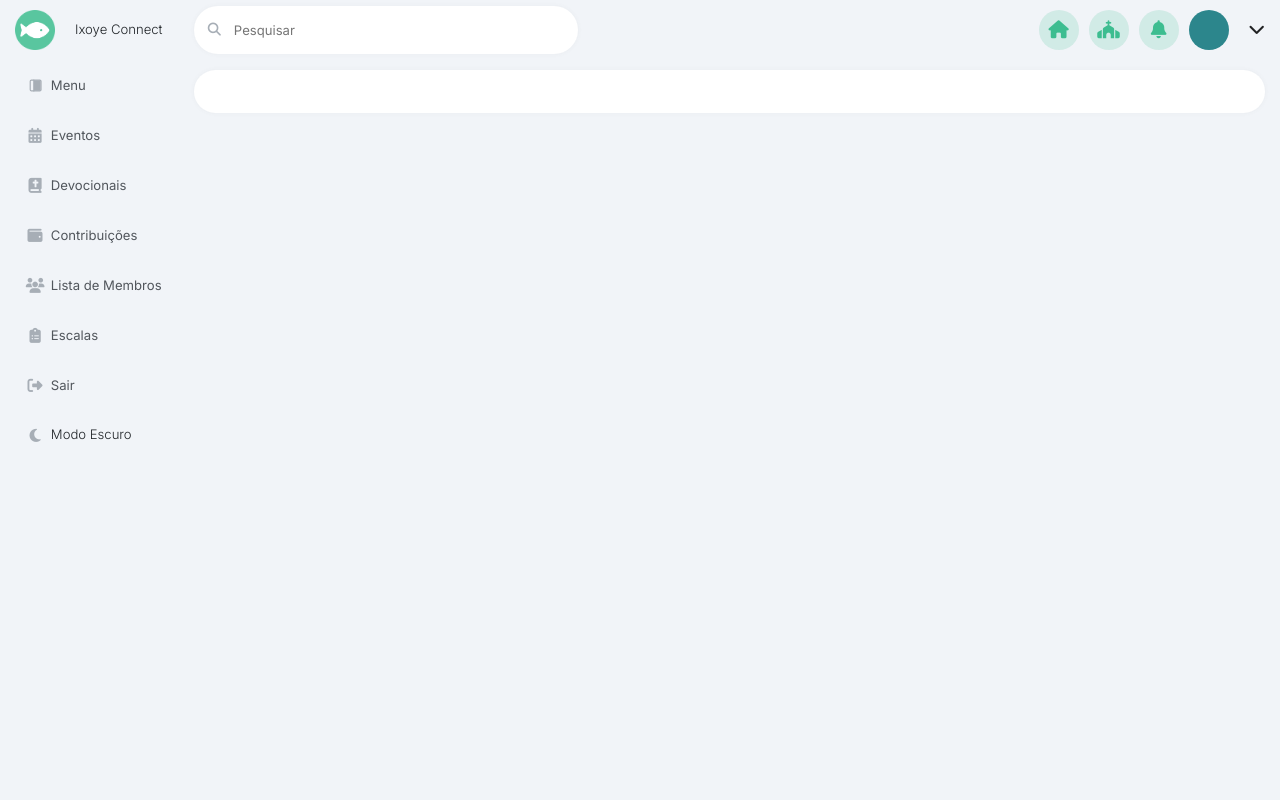
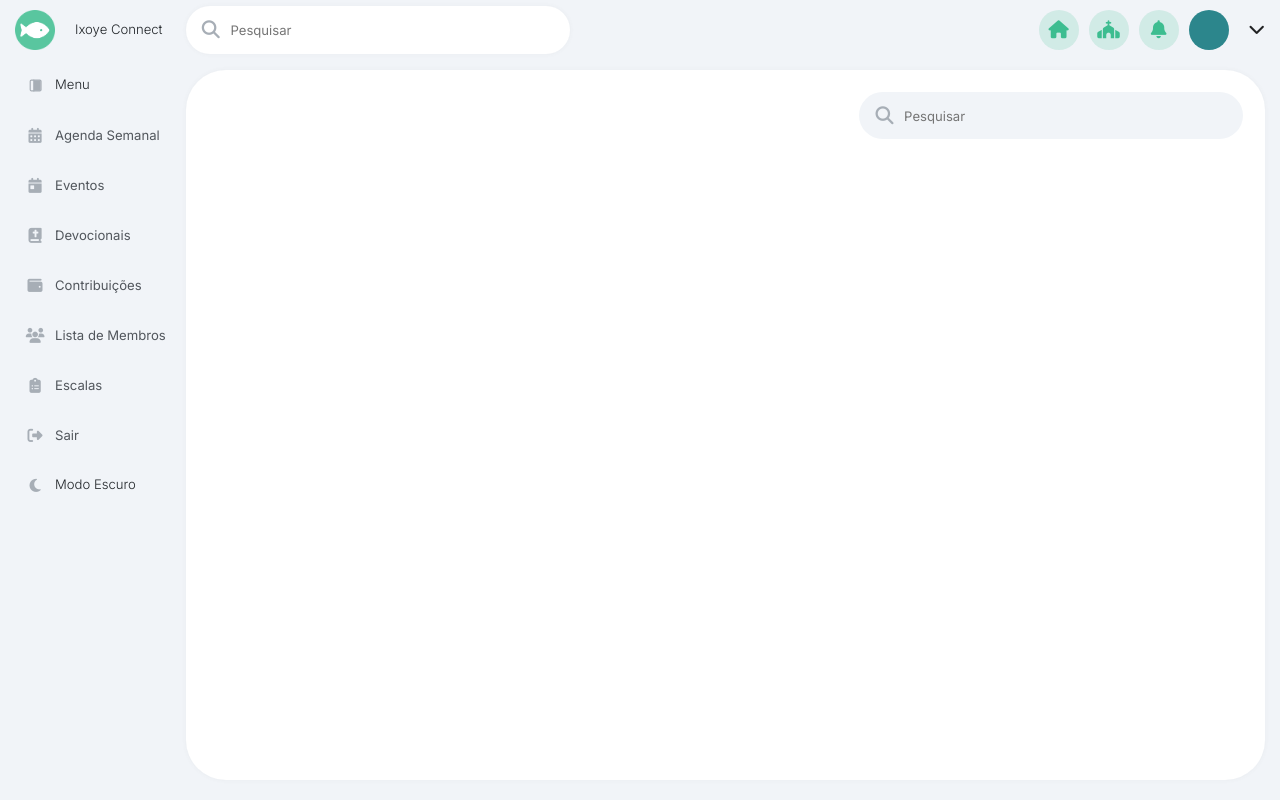
Before and after one commit to noemimedeiros/ixoyeconnect, a Django app: page /dashboard/ in a window 1280 px wide. Run offline with Django 5.2, Linux system fonts and the light colour scheme; parts of the project's set-up code (start-up, migrations or seed data) failed here and were passed over; some libraries are stand-ins or nearby versions.

Commit message:
Iniciando página de agenda semanal

```diff
--- /dev/null
+++ b/apps/agenda/urls.py
@@ -0,0 +1,13 @@
+from django.urls import path
+from django.conf.urls.static import static
+from django.urls import path
+
+from ixoyeconnect import settings
+
+from . import views
+
+app_name = 'agenda'
+
+urlpatterns = [
+    path('agendas/', views.AgendaSemanal.as_view(), name="agendas_list_view"),
+] + static(settings.STATIC_ROOT, document_root=settings.STATIC_ROOT)
--- a/apps/core/static/css/main.css
+++ b/apps/core/static/css/main.css
@@ -3,9 +3,9 @@
     height: 100vh;
     width: 100vw;
     background-color: var(--gray-1);
-    display: grid;
-    grid-template-columns: 14vw 1fr;
     padding-inline: 15px;
+    display: flex;
+    column-gap: 20px;
 }
 .top-nav{
     width: 100%;
@@ -56,6 +56,10 @@
     align-items: center;
 }
 
+.side-nav-collapsed{
+    width: 0 !important;
+    transition: width 2s linear;;
+}
 .side-nav-logo{
     gap: 20px;
     height: 60px;
@@ -76,22 +80,25 @@
 }
 .search-input input{
     width: 30vw;
-    text-indent: 20px;
+    text-indent: 25px;
 }
 .search-input i{
     position: absolute;
-    left: 20px;
+    left: 25px;
     transform: translate(-50%, -50%);
     top: 50%;
     color: var(--gray-2);
+    font-size: 18px;
 }
 
 .dashboard-card{
+    flex: 1 0;
     margin-top: 10px;
     border-radius: 40px;
     background-color: var(--body-bg);
     padding: 2%;
     box-shadow: rgba(99, 99, 99, 0.055) 0px 0px 5px 0px;
+    margin-bottom: 20px;
 }
 .side-nav-items a{
     color: var(--gray-3);
@@ -103,9 +110,8 @@
 .side-nav-item{
     width: 100%;
     height: 50px;
-    display: grid;
+    display: flex;
     align-items: center;
-    grid-template-columns: 20% 1fr;
 }
 .side-nav-icon{
     display: flex;
@@ -121,7 +127,16 @@
     width: 15px;
     object-fit: contain;
 }
+.dashboard-content{
+    display: flex;
+    flex-direction: column;
+    flex: 1;
+}
 
+.dashboard-head{
+    display: flex;
+    justify-content: space-between;
+}
 /*
 .top-nav{
     fill: linear-gradient(270deg, #3DBD90 0.48%, #2C868C 99.84%);
--- a/apps/core/static/public/css/main.css
+++ b/apps/core/static/public/css/main.css
@@ -46,7 +46,7 @@
     font-family: "Inter", sans-serif;
     font-optical-sizing: auto;
     font-style: normal;
-    transition: background-color 200ms linear, color 200ms linear !important;
+    transition: background-color 200ms linear !important;
 }
 
 html{
@@ -262,11 +262,11 @@ input[type=file]::file-selector-button {
     font-weight: 500;
     transition: background-color .15s ease-in-out, color .15s ease-in-out, border-color .15s ease-in-out;
 }
+
 .button-primary{
     background-color: var(--green);
     color: white;
 }
-
 .button-primary:hover{
     background-color: var(--aqua-blue);
 }
--- a/apps/core/templates/core/dashboard.html
+++ b/apps/core/templates/core/dashboard.html
@@ -11,8 +11,25 @@
     <section class="dashboard-content">
         {% include "core/partials/_topnav.html" %}
         <div class="dashboard-card">
+            <div class="dashboard-head">
+                <h3><b>{% block app_title %}{% endblock app_title %}</b></h3>
+                <div>
+                    <div class="search-input">
+                        <i class="fa-solid fa-magnifying-glass"></i>
+                        <input class="form-primary" type="text" placeholder="Pesquisar">
+                    </div>
+                </div>
+            </div>
             {% block dashboard_content %}{% endblock dashboard_content %}
         </div>
     </section>
 </section>
 {% endblock content %}
+
+{% block scripts %}
+<script>
+    function menu_collapse(){
+        $('.side-nav-text, .side-nav-icon-text').toggleClass("d-none")
+    }
+</script>
+{% endblock scripts %}
--- a/apps/core/templates/core/partials/_navbar.html
+++ b/apps/core/templates/core/partials/_navbar.html
@@ -2,15 +2,19 @@
 <nav class="side-nav">
     <div class="side-nav-logo">
         <img class="side-nav-icon" src="{% static 'public/img/Logo.png' %}" alt="">
-        Ixoye Connect
+        <span class="side-nav-icon-text">Ixoye Connect</span>
     </div>
     <div class="side-nav-items">
-        <a href="#" class="side-nav-item">
+        <div role="button" onclick="menu_collapse()" class="side-nav-item">
             <div class="side-nav-icon">{% include "core/includes/icons/sidebar.svg" %}</div>
             <div class="side-nav-text">Menu</div>
+        </div>
+        <a href="{% url 'agenda:agendas_list_view' %}" class="side-nav-item">
+            <div class="side-nav-icon"><i class="fa-solid fa-calendar-days"></i></div>
+            <div class="side-nav-text">Agenda Semanal</div>
         </a>
         <a href="#" class="side-nav-item">
-            <div class="side-nav-icon"><i class="fa-solid fa-calendar-days"></i></div>
+            <div class="side-nav-icon"><i class="fa-solid fa-calendar-day"></i></div>
             <div class="side-nav-text">Eventos</div>
         </a>
         <a href="#" class="side-nav-item">
--- a/apps/core/templates/core/partials/_topnav.html
+++ b/apps/core/templates/core/partials/_topnav.html
@@ -1,7 +1,6 @@
 {% load static %}
 <nav class="top-nav">
     <div class="top-nav-left">
-
         <div class="search-input">
             <i class="fa-solid fa-magnifying-glass"></i>
             <input class="form-primary form-search" type="text" placeholder="Pesquisar">
--- a/apps/core/urls.py
+++ b/apps/core/urls.py
@@ -13,5 +13,4 @@ urlpatterns = [
     path('dashboard/', views.DashboradView.as_view(), name='dashboard'),
     path('signup/', views.MyCadastroView.as_view(), name="signup_url"),
     path('login/', views.MyLoginView.as_view(), name="account_login"),
-
 ] + static(settings.STATIC_ROOT, document_root=settings.STATIC_ROOT)
--- a/ixoyeconnect/settings.py
+++ b/ixoyeconnect/settings.py
@@ -74,6 +74,8 @@ AUTHENTICATION_BACKENDS = (
     # `allauth` specific authentication methods, such as login by e-mail
     "allauth.account.auth_backends.AuthenticationBackend"
 )
+
+ACCOUNT_EMAIL_REQUIRED = True
 
 ACCOUNT_FORMS = {
     'login': 'core.forms.MyLoginForm',
--- a/ixoyeconnect/urls.py
+++ b/ixoyeconnect/urls.py
@@ -4,8 +4,10 @@ from django.contrib.staticfiles.urls import staticfiles_urlpatterns
 from django.conf.urls.static import static
 from django.conf import settings
 
+
 urlpatterns = [
     path('admin/', admin.site.urls),
     path('', include('core.urls', 'core'), name="core"),
     path('', include('allauth.urls')),
+    path('agenda/', include('agenda.urls')),
 ] + static(settings.MEDIA_URL, document_root=settings.MEDIA_ROOT) + staticfiles_urlpatterns()
--- a/templates/account/signup.html
+++ b/templates/account/signup.html
@@ -19,6 +19,7 @@
     .page-singup {
         scroll-snap-align: center;
         flex: 0 0 100%;
+        padding-inline: 1%;
     }
 </style>
 {% endblock css %}
```
Also changed, not shown: apps/agenda/templates/agenda/agenda_list_view.html (added, +12 -0 lines), apps/agenda/views.py (+9 -1 lines), apps/evento/templates/evento/eventos.html (added, +11 -0 lines), apps/evento/templates/evento/criar_evento.html (added).
